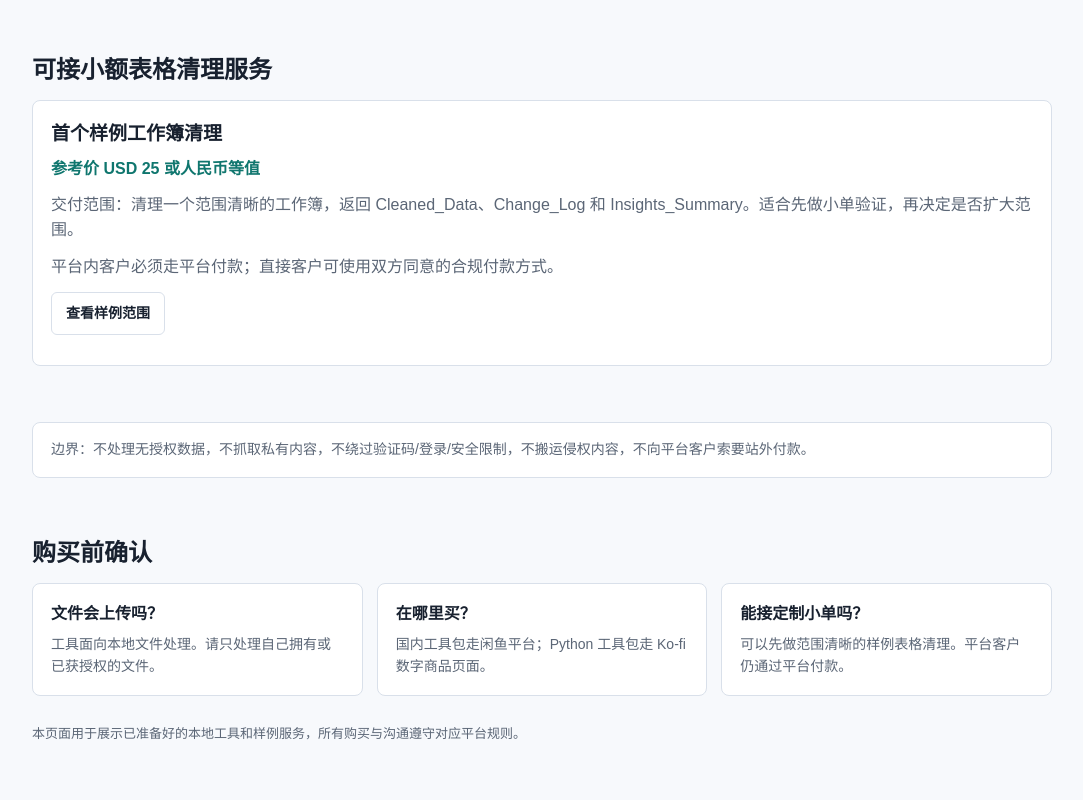
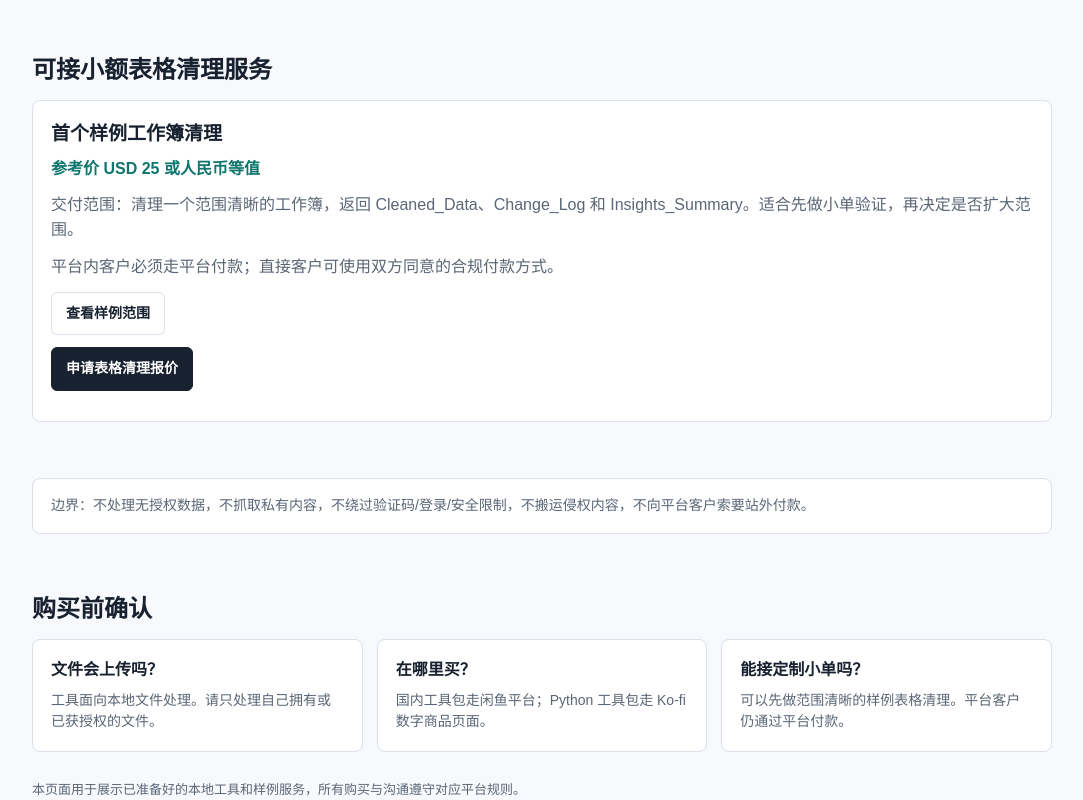
Before and after one commit to wujinhh/local-file-tools-offer, a plain HTML site: page index.html in a window 1280 px wide. Shown: the part 1278-2078 px from the top of the page, without its empty margins (98-1181 px from the left). Before the commit the page ends 2023 px from the top, so only its background shows below. Drawn offline with Linux system fonts and the light colour scheme.

Commit message:
Add spreadsheet quote request flow

```diff
--- a/index.html
+++ b/index.html
@@ -256,6 +256,7 @@
         <p>交付范围：清理一个范围清晰的工作簿，返回 Cleaned_Data、Change_Log 和 Insights_Summary。适合先做小单验证，再决定是否扩大范围。</p>
         <p>平台内客户必须走平台付款；直接客户可使用双方同意的合规付款方式。</p>
         <p><a class="btn secondary" href="https://github.com/wujinhh/local-file-tools-offer/blob/main/SAMPLE_SCOPE.md">查看样例范围</a></p>
+        <p><a class="btn" href="https://github.com/wujinhh/local-file-tools-offer/issues/new?template=spreadsheet_cleanup_quote.yml">申请表格清理报价</a></p>
       </div>
     </section>
 
```
Also changed, not shown: 2 other files.
